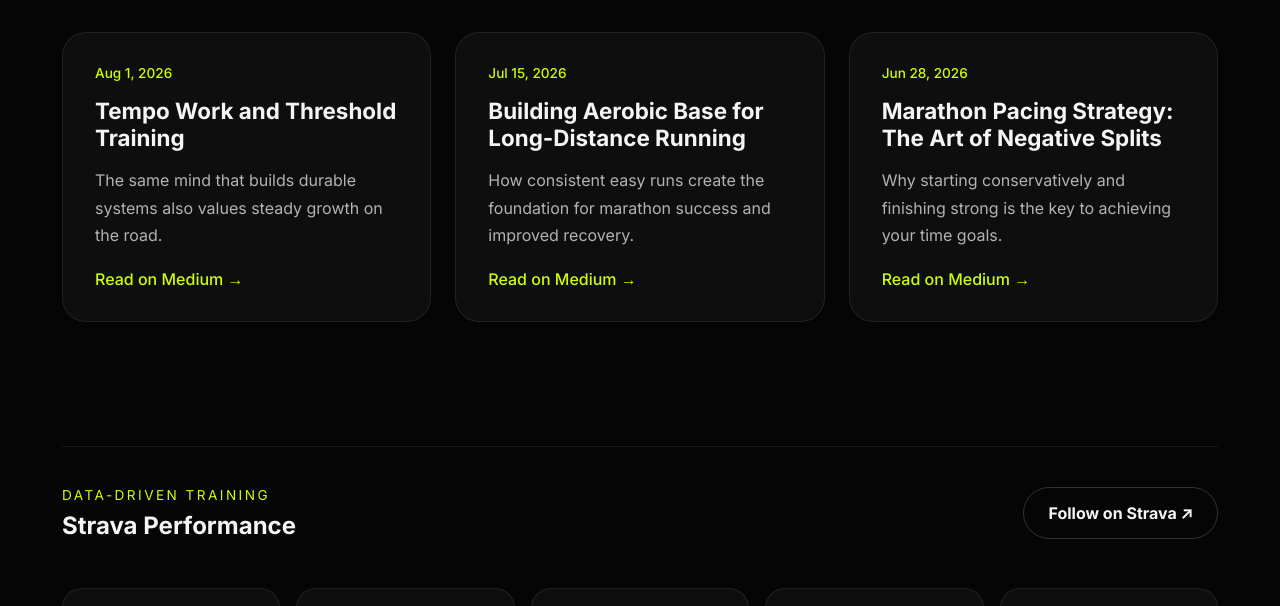
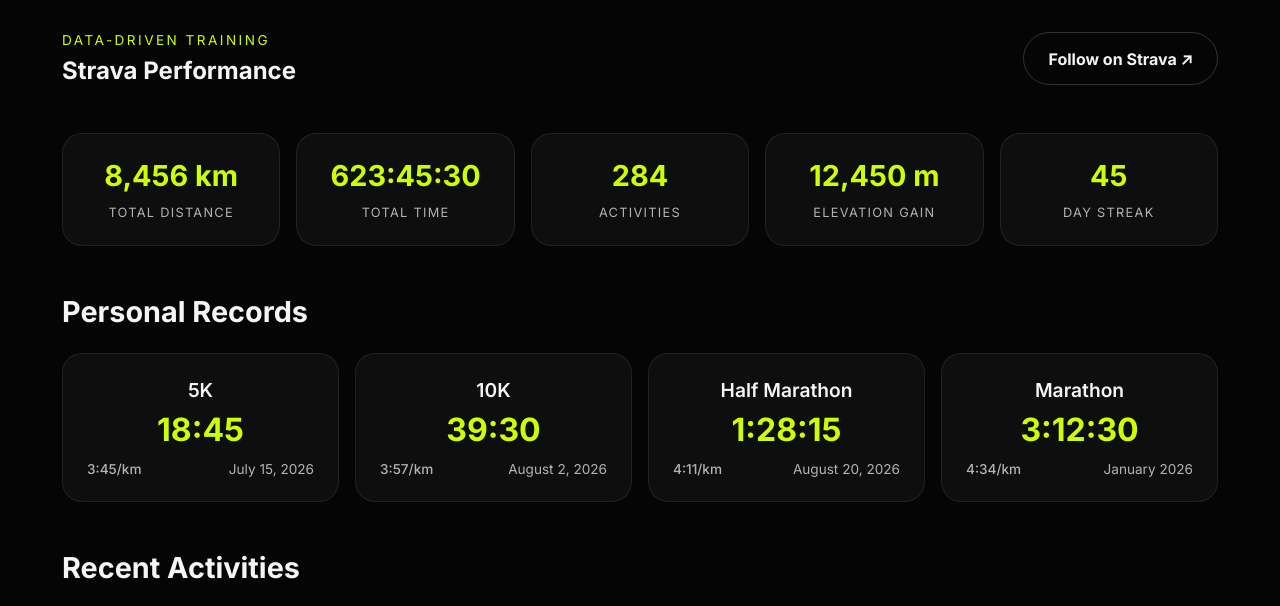
Before and after one commit to DebankanSarkar7/portfolio, a website: page public/endurance.html in a window 1280 px wide. Shown: the part 2090-2696 px from the top of the page. Drawn offline with Linux system fonts and the light colour scheme.

Commit message:
Removed endurance blogs section from endurance page - Pulled the blogs section to simplify the page layout - Removed blog-related JavaScript functions - Cleaned up CSS for blog cards - Kept focus on racing, achievements, and Strava stats

```diff
--- a/public/css/style.css
+++ b/public/css/style.css
@@ -752,7 +752,6 @@
 /* ========== Endurance Page Styles ========== */
 .races-section,
 .achievements-section,
-.blogs-section,
 .strava-section,
 .training-section {
   margin-top: 84px;
@@ -761,8 +760,7 @@
 }
 
 .races-grid,
-.achievements-grid,
-.blogs-grid {
+.achievements-grid {
   display: grid;
   grid-template-columns: repeat(auto-fit, minmax(300px, 1fr));
   gap: 24px;
--- a/public/js/endurance.js
+++ b/public/js/endurance.js
@@ -1,25 +1,5 @@
 // Embedded Endurance Data
 const enduranceData = {
-  enduranceBlogs: [
-    {
-      title: 'Tempo Work and Threshold Training',
-      description: 'The same mind that builds durable systems also values steady growth on the road.',
-      pubDate: 'Aug 1, 2026',
-      link: 'https://medium.com/@debankansarkar'
-    },
-    {
-      title: 'Building Aerobic Base for Long-Distance Running',
-      description: 'How consistent easy runs create the foundation for marathon success and improved recovery.',
-      pubDate: 'Jul 15, 2026',
-      link: 'https://medium.com/@debankansarkar'
-    },
-    {
-      title: 'Marathon Pacing Strategy: The Art of Negative Splits',
-      description: 'Why starting conservatively and finishing strong is the key to achieving your time goals.',
-      pubDate: 'Jun 28, 2026',
-      link: 'https://medium.com/@debankansarkar'
-    }
-  ],
   upcomingRaces: [
     {
       name: 'Kolkata Marathon 2026',
@@ -117,7 +97,6 @@
 const achievementsList = document.querySelector('#achievements-list');
 const stravaStats = document.querySelector('#strava-stats');
 const prsList = document.querySelector('#prs-list');
-const blogsList = document.querySelector('#blogs-list');
 const sections = document.querySelectorAll('section, .hero-copy, .hero-media');
 
 // Navigation Toggle
@@ -341,39 +320,10 @@
   }
 }
 
-// Load Endurance Blogs
-function loadBlogs() {
-  if (!blogsList) return;
-
-  try {
-    const blogs = enduranceData.enduranceBlogs || [];
-
-    if (!blogs.length) {
-      blogsList.innerHTML = '<article class="blog-card placeholder"><p>No endurance blogs available.</p></article>';
-      return;
-    }
-
-    const html = blogs.map((blog) => `
-      <article class="blog-card">
-        <span class="blog-date">${blog.pubDate}</span>
-        <h3>${blog.title}</h3>
-        <p>${blog.description}</p>
-        <a class="blog-link" href="${blog.link}" target="_blank" rel="noreferrer">Read on Medium →</a>
-      </article>
-    `).join('');
-
-    blogsList.innerHTML = html;
-  } catch (error) {
-    blogsList.innerHTML = '<article class="blog-card placeholder"><p>Error loading blog data.</p></article>';
-    console.error('Blogs load error:', error);
-  }
-}
-
 // Load all data when DOM is ready
 document.addEventListener('DOMContentLoaded', () => {
   loadRaces();
   loadAchievements();
   loadStravaStats();
   loadPRs();
-  loadBlogs();
 });
```
